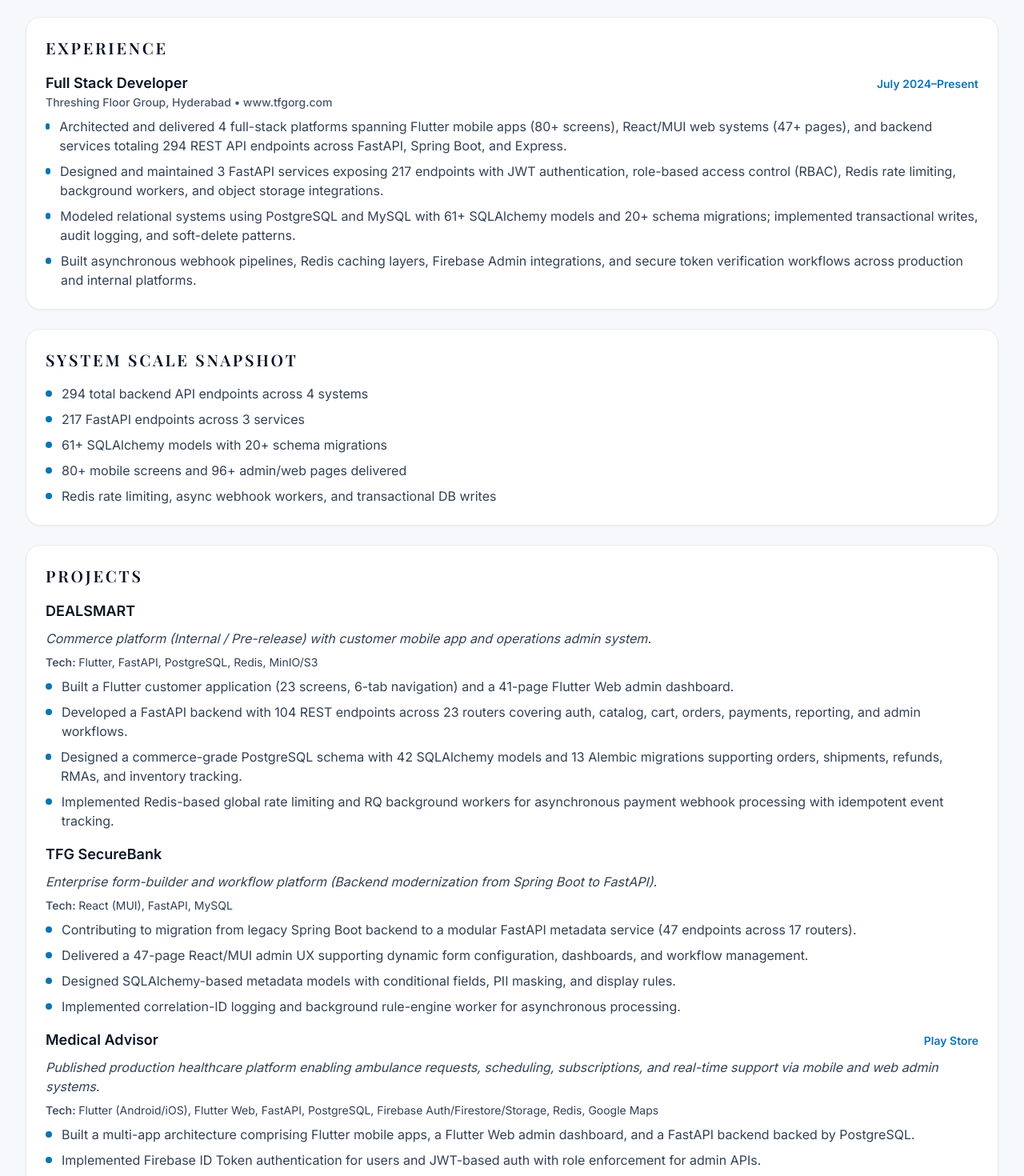
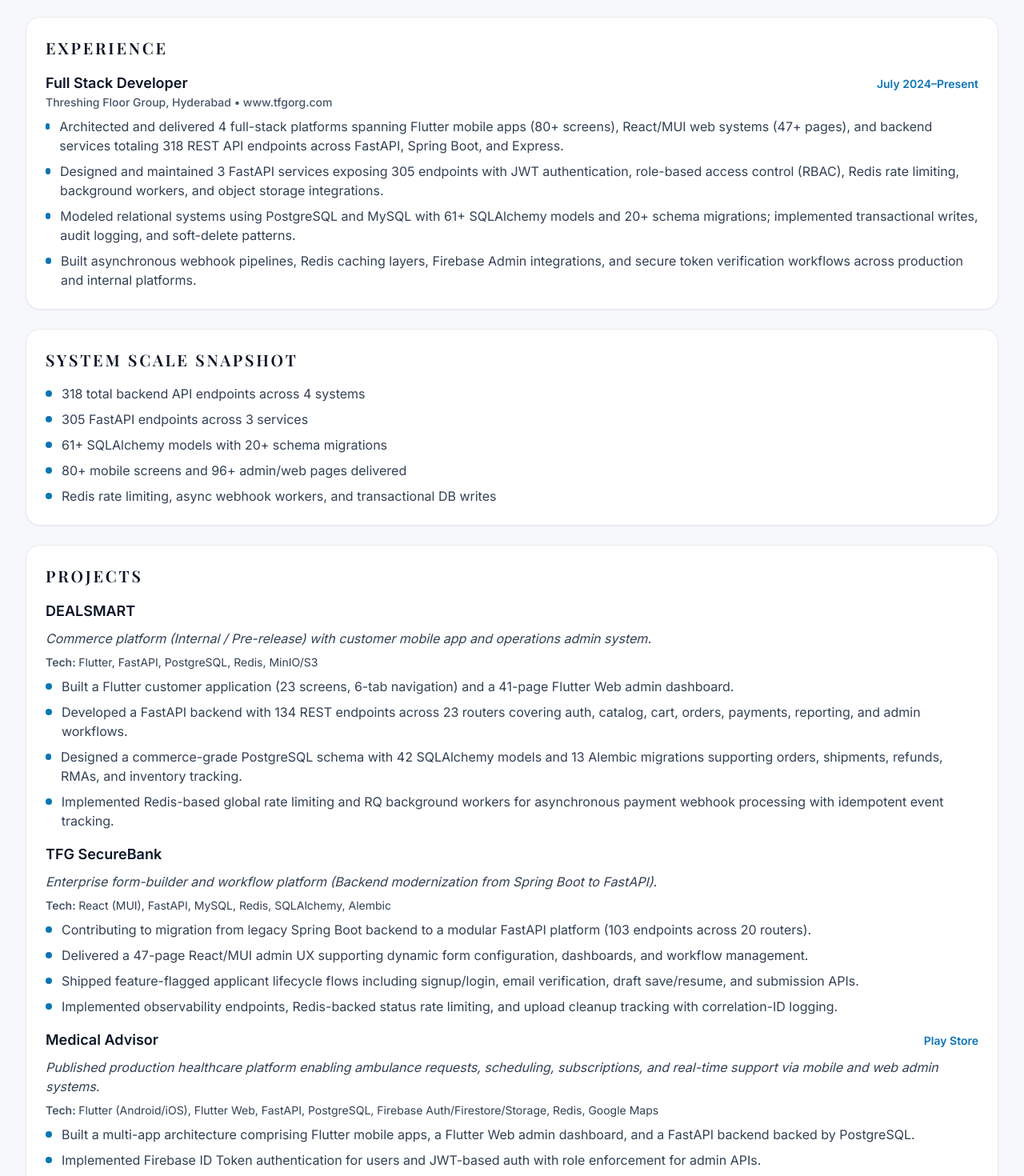
Before and after one commit to MeghrajGoudThigulla/meghraj-portfolio, a Next.js app in the folder portfolio-frontend/: page /resume in a window 1280 px wide. Shown: the part 389-1859 px from the top of the page at 80% size. Built offline with nearby package versions, Linux system fonts and the light colour scheme.

Commit message:
Update SecureBank architecture copy and align portfolio aggregate metrics

```diff
--- a/portfolio-frontend/app/resume/page.tsx
+++ b/portfolio-frontend/app/resume/page.tsx
@@ -53,8 +53,8 @@
               place="Threshing Floor Group, Hyderabad • www.tfgorg.com"
               timeline="July 2024–Present"
               bullets={[
-                "Architected and delivered 4 full-stack platforms spanning Flutter mobile apps (80+ screens), React/MUI web systems (47+ pages), and backend services totaling 294 REST API endpoints across FastAPI, Spring Boot, and Express.",
-                "Designed and maintained 3 FastAPI services exposing 217 endpoints with JWT authentication, role-based access control (RBAC), Redis rate limiting, background workers, and object storage integrations.",
+                "Architected and delivered 4 full-stack platforms spanning Flutter mobile apps (80+ screens), React/MUI web systems (47+ pages), and backend services totaling 318 REST API endpoints across FastAPI, Spring Boot, and Express.",
+                "Designed and maintained 3 FastAPI services exposing 305 endpoints with JWT authentication, role-based access control (RBAC), Redis rate limiting, background workers, and object storage integrations.",
                 "Modeled relational systems using PostgreSQL and MySQL with 61+ SQLAlchemy models and 20+ schema migrations; implemented transactional writes, audit logging, and soft-delete patterns.",
                 "Built asynchronous webhook pipelines, Redis caching layers, Firebase Admin integrations, and secure token verification workflows across production and internal platforms.",
               ]}
@@ -65,11 +65,11 @@
             <ul className="space-y-2 text-sm leading-relaxed text-brand-charcoal lg:text-base">
               <li className="flex gap-3">
                 <span className="mt-2 h-2 w-2 rounded-full bg-brand-blue" />
-                <span>294 total backend API endpoints across 4 systems</span>
+                <span>318 total backend API endpoints across 4 systems</span>
               </li>
               <li className="flex gap-3">
                 <span className="mt-2 h-2 w-2 rounded-full bg-brand-blue" />
-                <span>217 FastAPI endpoints across 3 services</span>
+                <span>305 FastAPI endpoints across 3 services</span>
               </li>
               <li className="flex gap-3">
                 <span className="mt-2 h-2 w-2 rounded-full bg-brand-blue" />
@@ -93,7 +93,7 @@
               tech="Flutter, FastAPI, PostgreSQL, Redis, MinIO/S3"
               bullets={[
                 "Built a Flutter customer application (23 screens, 6-tab navigation) and a 41-page Flutter Web admin dashboard.",
-                "Developed a FastAPI backend with 104 REST endpoints across 23 routers covering auth, catalog, cart, orders, payments, reporting, and admin workflows.",
+                "Developed a FastAPI backend with 134 REST endpoints across 23 routers covering auth, catalog, cart, orders, payments, reporting, and admin workflows.",
                 "Designed a commerce-grade PostgreSQL schema with 42 SQLAlchemy models and 13 Alembic migrations supporting orders, shipments, refunds, RMAs, and inventory tracking.",
                 "Implemented Redis-based global rate limiting and RQ background workers for asynchronous payment webhook processing with idempotent event tracking.",
               ]}
@@ -101,12 +101,12 @@
             <Project
               title="TFG SecureBank"
               subtitle="Enterprise form-builder and workflow platform (Backend modernization from Spring Boot to FastAPI)."
-              tech="React (MUI), FastAPI, MySQL"
+              tech="React (MUI), FastAPI, MySQL, Redis, SQLAlchemy, Alembic"
               bullets={[
-                "Contributing to migration from legacy Spring Boot backend to a modular FastAPI metadata service (47 endpoints across 17 routers).",
+                "Contributing to migration from legacy Spring Boot backend to a modular FastAPI platform (103 endpoints across 20 routers).",
                 "Delivered a 47-page React/MUI admin UX supporting dynamic form configuration, dashboards, and workflow management.",
-                "Designed SQLAlchemy-based metadata models with conditional fields, PII masking, and display rules.",
-                "Implemented correlation-ID logging and background rule-engine worker for asynchronous processing.",
+                "Shipped feature-flagged applicant lifecycle flows including signup/login, email verification, draft save/resume, and submission APIs.",
+                "Implemented observability endpoints, Redis-backed status rate limiting, and upload cleanup tracking with correlation-ID logging.",
               ]}
             />
             <Project
--- a/portfolio-frontend/components/CaseStudies.tsx
+++ b/portfolio-frontend/components/CaseStudies.tsx
@@ -61,35 +61,33 @@
     subtitle: "TFG SecureBank | Spring Boot to FastAPI Migration",
     status: "Internal / Pre-release",
     problem:
-      "Legacy backend constraints slowed delivery for dynamic form workflows and metadata-driven admin controls.",
+      "Legacy backend constraints and fragmented applicant flows slowed delivery for metadata-driven workflows and operations visibility.",
     action: [
-      "Contributed to migration from Spring Boot services into a modular FastAPI metadata service spanning 47 endpoints across 17 routers.",
-      "Delivered a 47-page React/MUI admin interface for form configuration, dashboard views, and workflow operations.",
-      "Implemented SQLAlchemy metadata models with conditional fields, PII masking rules, and correlation-ID-aware processing paths.",
+      "Contributed to migration from Spring Boot services into a modular FastAPI platform now spanning 103 endpoints across 20 routers.",
+      "Shipped applicant lifecycle capabilities behind feature flags: signup/login (email and Google), email verification, draft save/resume, and submission flows.",
+      "Added operations hardening with observability endpoints, Redis-backed status rate limiting, and upload cleanup tracking.",
     ],
     result:
-      "Improved extensibility for enterprise workflow configuration while reducing coupling between admin UX and backend logic.",
-    metrics: ["47 endpoints", "17 endpoint modules", "Rule-engine async jobs"],
-    stack: "React (MUI), FastAPI, MySQL, SQLAlchemy, worker orchestration",
+      "Improved rollout safety and operational control while scaling the service footprint for enterprise workflow and applicant processing.",
+    metrics: ["103 endpoints", "20 router modules", "Feature-flagged applicant rollout"],
+    stack: "React (MUI), FastAPI, MySQL, Redis, SQLAlchemy, Alembic",
     apiDiagram: {
       theme: "banking",
-      clientLabel: "React (MUI) Admin Console",
+      clientLabel: "React (MUI) Admin Console + Applicant Portal",
       gatewayLabel: "FastAPI /api/v1 Metadata Service",
       routeGroups: [
-        "excel (7)",
-        "formresponse (6)",
-        "user (5)",
-        "menu (5)",
-        "form (4)",
-        "dropdown (4)",
-        "ruleEngine (3)",
-        "header (3)",
-        "auth (2)",
-        "approval (2)",
-        "files/documents/download/records (4)",
+        "applicant (32)",
+        "formresponse + ruleEngine (8 each)",
+        "excel (7), menu + form (6 each)",
+        "header + dropdown + user (5 each)",
+        "observability (5)",
+        "health (3)",
+        "auth/admin/approval/documents (2 each)",
+        "files/download/records/loanapplication/doc (1 each)",
       ],
-      dataLayerLabel: "MySQL + SQLAlchemy metadata models + async rule engine jobs",
-      controlLabel: "Migration path from legacy Spring Boot workflow APIs",
+      dataLayerLabel: "MySQL + Redis + SQLAlchemy metadata models + async rule-engine jobs",
+      controlLabel:
+        "Feature-flagged rollout path for applicant APIs with observability and admin safeguards",
     },
     sourcePath: "/Users/tfg-admin/dev/projects/tfg-securebank/tfg-securebank_api",
   },
--- a/portfolio-frontend/components/ContactForm.tsx
+++ b/portfolio-frontend/components/ContactForm.tsx
@@ -58,16 +58,6 @@
                 />
 
                 <div className="flex flex-col gap-3 lg:col-span-2 lg:flex-row lg:items-center lg:justify-between">
-                  <p className="max-w-prose text-sm text-brand-charcoal">
-                    Prefer a faster async route? Reach me at{" "}
-                    <a
-                      href="mailto:meghraj.thigulla@outlook.com"
-                      className="font-semibold text-brand-blue hover:text-brand-navy hover:underline underline-offset-4"
-                    >
-                      meghraj.thigulla@outlook.com
-                    </a>
-                    .
-                  </p>
                   <button
                     type="submit"
                     disabled={status === "sending"}
--- a/portfolio-frontend/components/ResumeHighlightsBar.tsx
+++ b/portfolio-frontend/components/ResumeHighlightsBar.tsx
@@ -4,8 +4,8 @@
 };
 
 const resumeHighlights: ResumeHighlight[] = [
-  { label: "APIs Delivered", value: "294" },
-  { label: "FastAPI Endpoints", value: "217" },
+  { label: "APIs Delivered", value: "318" },
+  { label: "FastAPI Endpoints", value: "305" },
   { label: "Data Models", value: "61+" },
   { label: "Migrations", value: "20+" },
 ];
--- a/portfolio-frontend/content/heroProof.ts
+++ b/portfolio-frontend/content/heroProof.ts
@@ -17,19 +17,19 @@
   "I build production systems that cut delivery friction and improve reliability.";
 
 export const HERO_PROOF_LINE =
-  "294+ APIs delivered across fintech, healthcare, and operations systems using Next.js, FastAPI, and Prisma-driven architectures.";
+  "318+ APIs delivered across fintech, healthcare, and operations systems using Next.js, FastAPI, and Prisma-driven architectures.";
 
 export const HERO_TRUST_BADGES: HeroTrustBadge[] = [
   {
     id: "apis_delivered",
-    title: "294+ APIs",
+    title: "318+ APIs",
     detail: "Production-delivered",
     proofRef: "cases",
   },
   {
     id: "core_stack",
     title: "Core Stack",
-    detail: "Next.js / FastAPI / Prisma",
+    detail: "FastAPI / Flutter / PostgreSQL",
     proofRef: "skills",
   },
   {
```
Also changed, not shown: 1 other file (tests, documents, lock files or other folders).
